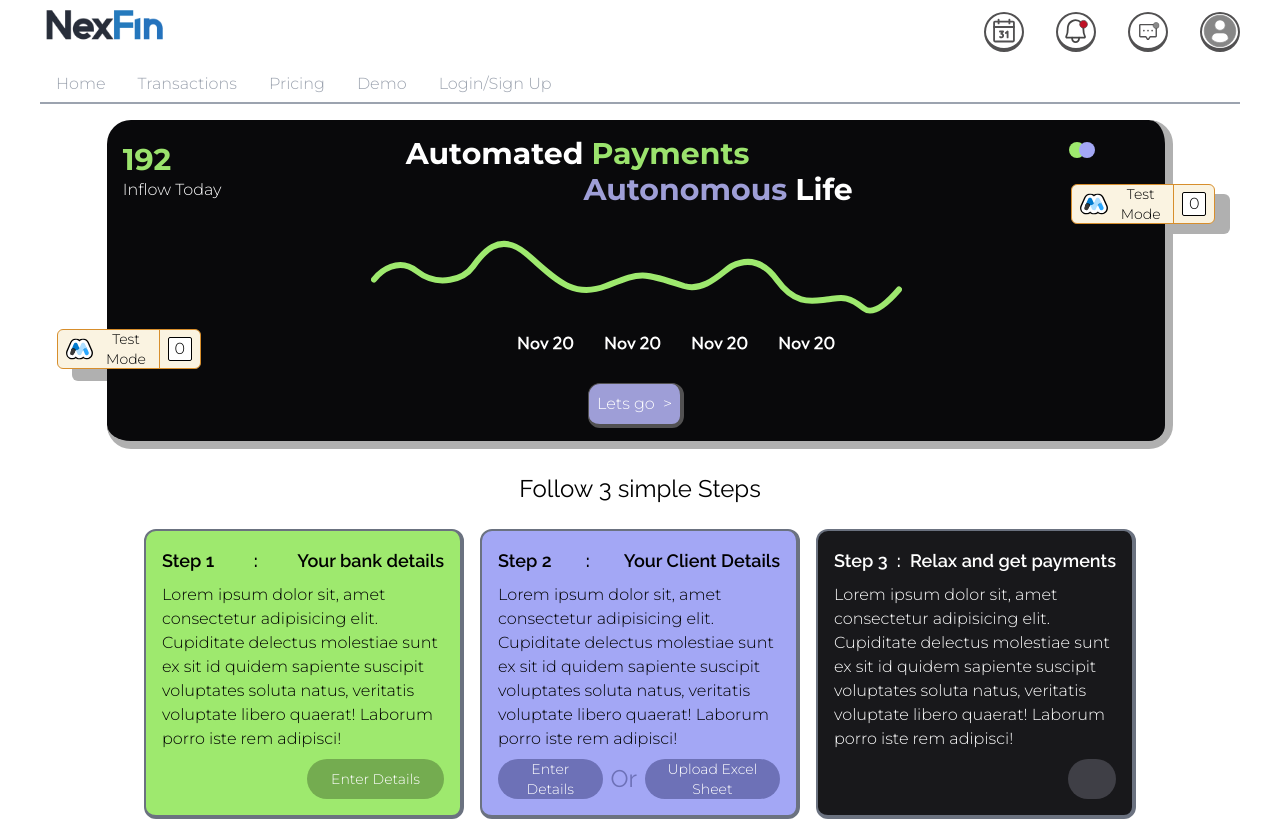
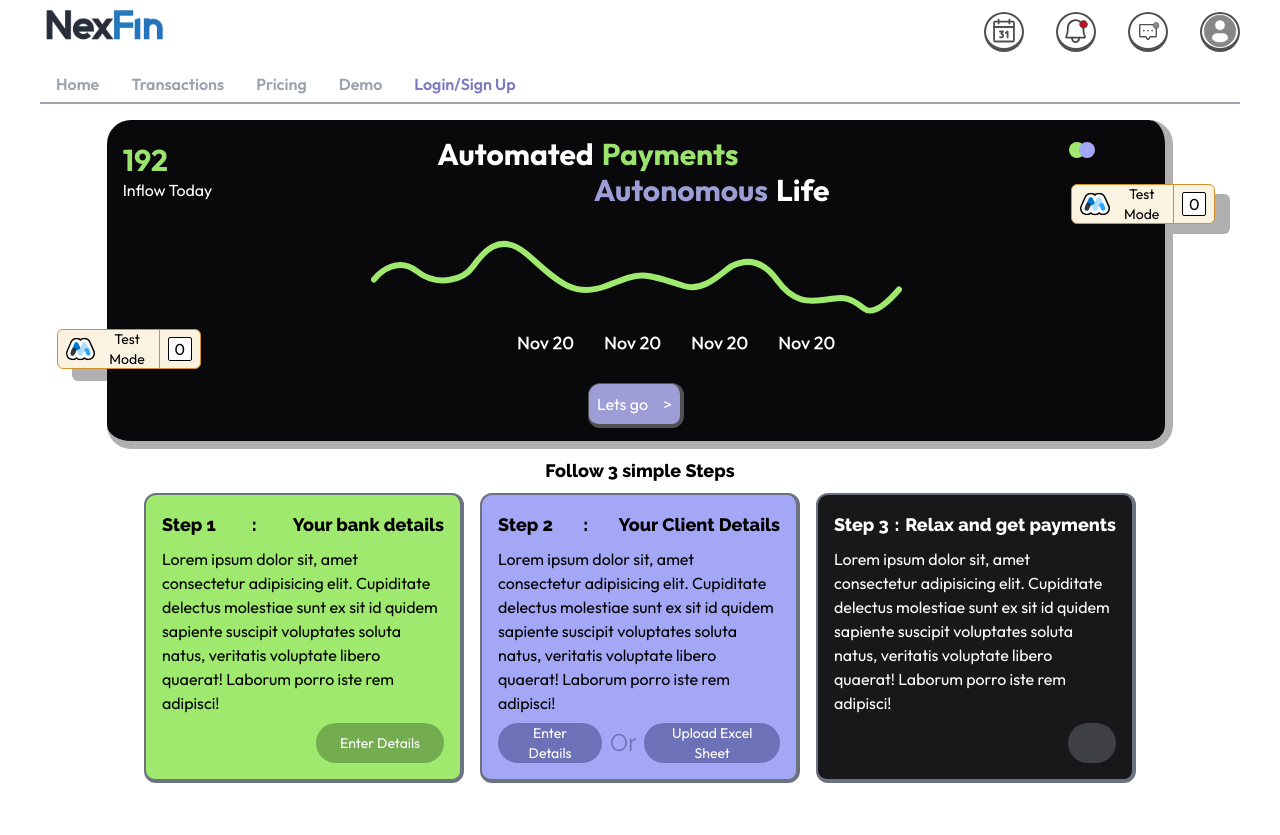
Before and after one commit to Tanishksoam/NEXfin, a React (Vite) app: page / in a window 1280 px wide. After the commit the page ends 800 px from the top, so only its background shows below. Built offline with nearby package versions, Linux system fonts and the light colour scheme.

Commit message:
font fixed

```diff
--- a/index.html
+++ b/index.html
@@ -6,6 +6,8 @@
     <meta name="viewport" content="width=device-width, initial-scale=1.0" />
     <link rel="preconnect" href="https://fonts.googleapis.com">
     <link rel="preconnect" href="https://fonts.gstatic.com" crossorigin>
+
+    <link href="https://fonts.googleapis.com/css2?family=Outfit:wght@100..900&display=swap" rel="stylesheet">
     <link
       href="https://fonts.googleapis.com/css2?family=Montserrat:wght@200;300;700&family=Raleway:ital,wght@0,100;0,400;0,600;0,800;1,500&display=swap"
       rel="stylesheet">
--- a/src/App.jsx
+++ b/src/App.jsx
@@ -18,7 +18,7 @@ import Pricing from "./components/pricing";
 
 const Layout = () => {
   return (
-    <div className="w-screen">
+    <div className="w-screen h-screen">
       <Header />
       <ScrollRestoration />
       <Outlet />
--- a/src/components/header.jsx
+++ b/src/components/header.jsx
@@ -57,22 +57,28 @@ const Header = () => {
           </ul>
         </div>
       </div>
-      <div className="max-w-screen  h-full mx-auto flex justify-start items-center font-bodyFont  text-gray-400 font-medium  border-b-2 border-gray-400">
+      <div className="max-w-screen  h-full mx-auto flex justify-start items-center font-bodyFont  text-gray-400 font-semibold  border-b-2 border-gray-400">
+        <Link to="/">
           <h4 className="mb-[-2px] border-gray-400 hover:border-b-2 hover:border-gray-600 hover:text-gray-600 px-4 py-2">
             Home
           </h4>
+        </Link>
         <h4 className=" mb-[-2px] hover:border-b-2 hover:border-gray-600 hover:text-gray-600 px-4 py-2">
           Transactions
         </h4>
+        <Link to="pricing">
           <h4 className=" mb-[-2px] hover:border-b-2 hover:border-gray-600 hover:text-gray-600 px-4 py-2">
             Pricing
           </h4>
+        </Link>
         <h4 className=" mb-[-2px] hover:border-b-2 hover:border-gray-600 hover:text-gray-600 px-4 py-2">
           Demo
         </h4>
-        <h4 className=" mb-[-2px] hover:border-b-2 hover:border-gray-600 hover:text-gray-600 px-4 py-2">
+        <Link to="/login">
+          <h4 className=" mb-[-2px] text-[#7B7BC1] hover:border-b-2 hover:border-[#5a5aa5] hover:text-[#5a5aa5] px-4 py-2">
             Login/Sign Up
           </h4>
+        </Link>
       </div>
     </div>
   );
--- a/src/components/hero.jsx
+++ b/src/components/hero.jsx
@@ -4,8 +4,8 @@ import Steps from "./steps";
 
 const Hero = () => {
   return (
-    <div className=" w-screen h-100vh flex flex-col justify-center gap-6 items-center my-4 z-4 relative ">
-      <div className="w-5/6 bg-zinc-950 relative flex flex-col justify-center items-center gap-8 rounded-3xl p-4 border-[#B0B0B0] border-b-8 border-r-8 z-10">
+    <div className=" w-screen flex flex-col justify-center gap-2 items-center z-4 relative  overflow-scroll">
+      <div className="w-5/6 bg-zinc-950 relative flex flex-col justify-center items-center gap-8 rounded-3xl mt-4 p-4 border-[#B0B0B0] border-b-8 border-r-8 z-10">
         <div className="w-36 h-10  bg-[#FAF3E1] border-[1px] border-[#D78E2C] rounded-md absolute z-20 top-[65%] left-[-50px] flex items-center justify-between ">
           <div className="w-auto h-full pl-2  bg-transparent flex items-center justify-center overflow-hidden ">
             <img className=" w-10 h-10" src={tag} alt="" />
--- a/src/components/steps.jsx
+++ b/src/components/steps.jsx
@@ -22,15 +22,15 @@ const Steps = () => {
   };
   return (
     <>
-      <div className="w-full flex items-center justify-center font-titleFont text-2xl">
+      <div className="w-full flex items-center justify-center font-titleFont font-bold text-lg">
         <h1>Follow 3 simple Steps</h1>
       </div>
       <div className="w-full h-auto flex  items-center justify-center gap-4 z-5">
         <div className="w-1/4 h-full flex flex-col justify-center bg-[#9EE96E] gap-2 p-4 rounded-xl border-2 border-b-4 border-r-4 border-gray-500">
           <div className="flex items-center justify-between">
-            <h4 className="text-lg font-titleFont font-semibold">Step 1 </h4>
-            <h4 className="text-lg font-titleFont font-semibold">:</h4>
-            <h4 className="text-lg font-titleFont font-semibold">
+            <h4 className="text-lg font-titleFont font-bold">Step 1 </h4>
+            <h4 className="text-lg font-titleFont font-bold">:</h4>
+            <h4 className="text-lg font-titleFont font-bold">
               Your bank details
             </h4>
           </div>
@@ -53,9 +53,9 @@ const Steps = () => {
         </div>
         <div className="w-1/4 h-full flex flex-col justify-center bg-[#A3A7F5] gap-2 p-4 rounded-xl border-2 border-b-4 border-r-4 border-gray-500">
           <div className="flex items-center justify-between">
-            <h4 className="text-lg font-titleFont font-semibold">Step 2 </h4>
-            <h4 className="text-lg font-titleFont font-semibold">:</h4>
-            <h4 className="text-lg font-titleFont font-semibold">
+            <h4 className="text-lg font-titleFont font-bold">Step 2 </h4>
+            <h4 className="text-lg font-titleFont font-bold">:</h4>
+            <h4 className="text-lg font-titleFont font-bold">
               Your Client Details
             </h4>
           </div>
@@ -87,9 +87,9 @@ const Steps = () => {
         </div>
         <div className="w-1/4 h-full flex flex-col justify-center bg-zinc-900 text-white gap-2 p-4  rounded-xl border-2 border-b-4 border-r-4 border-gray-500">
           <div className="flex items-center justify-between">
-            <h4 className="text-lg font-titleFont font-semibold">Step 3 </h4>
-            <h4 className="text-lg font-titleFont font-semibold">:</h4>
-            <h4 className="text-lg font-titleFont font-semibold">
+            <h4 className="text-lg font-titleFont font-bold">Step 3 </h4>
+            <h4 className="text-lg font-titleFont font-bold">:</h4>
+            <h4 className="text-lg font-titleFont font-bold">
               Relax and get payments
             </h4>
           </div>
--- a/tailwind.config.js
+++ b/tailwind.config.js
@@ -21,7 +21,7 @@ export default {
     },
     fontFamily: {
       titleFont: "Raleway",
-      bodyFont: "Montserrat",
+      bodyFont: "Outfit",
       body: [
         "Inter",
         "ui-sans-serif",
```
Lines whose indentation alone changed are shown as unchanged.
